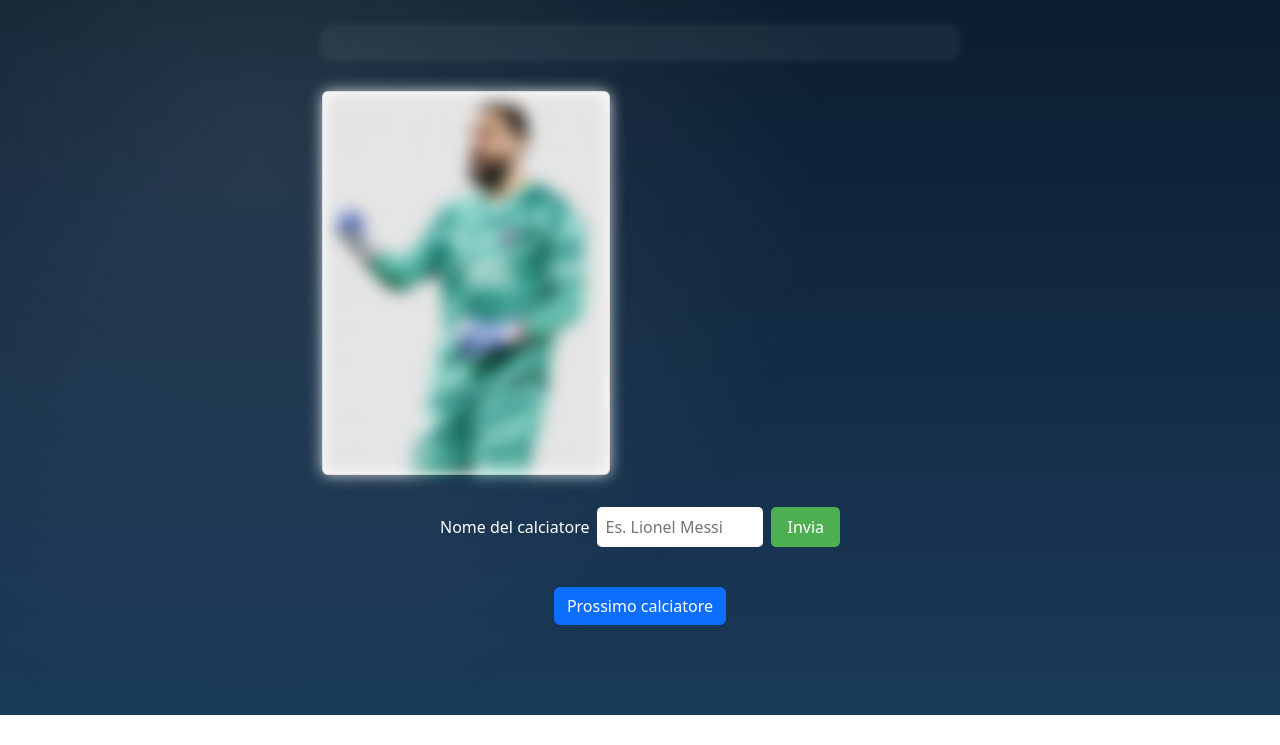
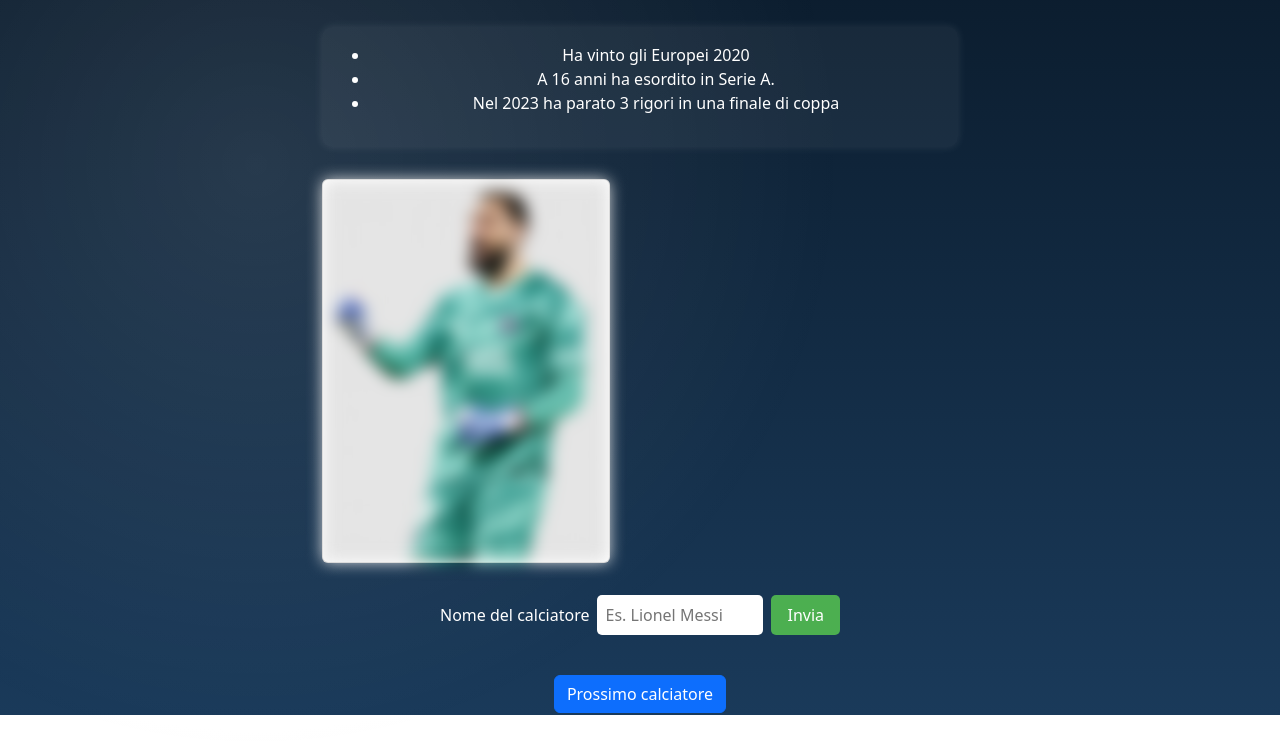
Before and after one commit to mattialucca92/Indovina-chi, a website built with Vite: page index.html in a window 1280 px wide. Both pictures are taken after a click on the button "Start". Shown: the part 85-830 px from the top of the page. Before the commit the page ends 800 px from the top, so only its background shows below. Built offline with nearby package versions, Linux system fonts and the light colour scheme.

Commit message:
creazione indizi

```diff
--- a/src/main.js
+++ b/src/main.js
@@ -201,7 +201,6 @@ const calciatori = [
 
 let calciatoreCorrente;
 
-
 btnStart.addEventListener("click", function (e) {
   e.preventDefault();
 
@@ -209,11 +208,9 @@ btnStart.addEventListener("click", function (e) {
   const element = document.getElementById("start-game");
   element.style.display = "none";
 
-
   //scelgo un numero randomico nel mio array di oggetti, dopodichè creo una variabile per inserire il giocatore randomico
   const randomCalciatore = Math.floor(Math.random() * calciatori.length);
   const calciatoreCorrente = calciatori[randomCalciatore];
-
 
   //creo una card che visualizza solo l'immagine sfocata del calciatore, una volta che il calciatore verrà indovinato la card verrà mostrata nella sua interezza
   const card = `
@@ -223,8 +220,18 @@ btnStart.addEventListener("click", function (e) {
       </div>
     </div>
   `;
-  calciatoreContainer.innerHTML = card
+  calciatoreContainer.innerHTML = card;
 
   //genero gli indizi
+  const calciatoreIndizi = calciatoreCorrente.indizi;
+  const ul = document.createElement("ul");
+  calciatoreIndizi.forEach((indizio) => {
+    const li = document.createElement("li");
+    li.textContent = indizio;
+    ul.appendChild(li);
+  });
+
+  indiziCalciatore.innerHTML = "";
+  indiziCalciatore.appendChild(ul);
 
 });
--- a/src/style.css
+++ b/src/style.css
@@ -17,7 +17,7 @@
 
 body {
   content: "";
-  position: fixed;
+  position: relative;
   top: 0;
   left: 0;
   width: 100%;
```
